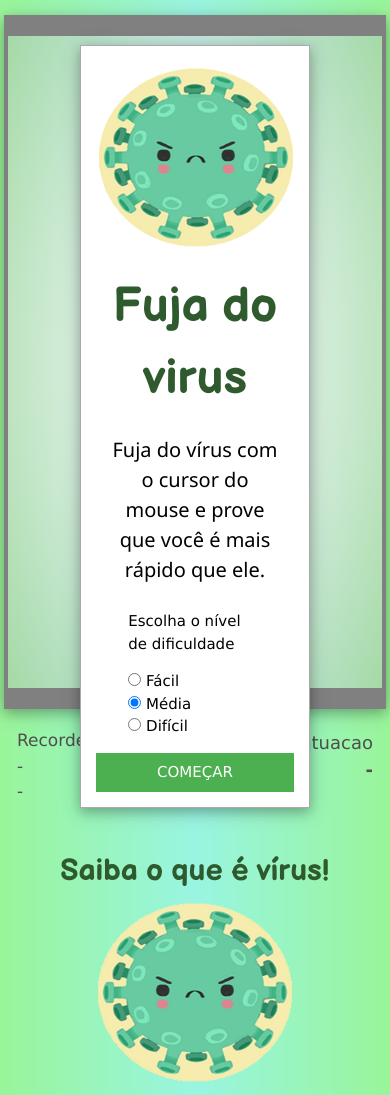
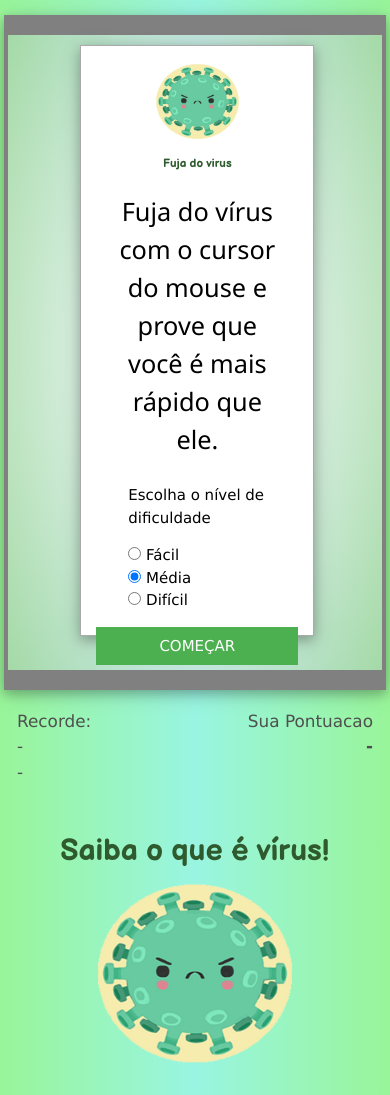
Before and after one commit to YanBasilio/fujadovirus, a PHP site: page / in a window 390 px wide; the page is wider, and only the part inside the window is pictured. Shown: the top 1095 px of that part. Run offline with PHP 8.4, Linux system fonts and the light colour scheme; some libraries are stand-ins or nearby versions.

Commit message:
melhoramentos em responsividade e video drauzio

```diff
--- a/content/css/style.css
+++ b/content/css/style.css
@@ -20,6 +20,7 @@ body{
     top:15px;
     left: 1%;
     width: 98%;
+    height: 80vh;
 }
 
 #regressiva{
@@ -38,7 +39,6 @@ body{
 }
 
 #div-recorde{
-    font-size: 18px;
     color: #4f4f4f;
     text-align: left;
     float: left;
@@ -46,15 +46,14 @@ body{
 }
 
 #div-pontuacao{
-    font-size: 18px;
     color: #4f4f4f;
     text-align: right;
     float: right;
     margin: 17px;
 }
 
-#recorde-atual{
-    font-size: 17px;
+.font-posicao{
+    font-size: 2vh;
 }
 
 .virus{
@@ -104,7 +103,7 @@ body{
     top:0px;
     right:0px;
     width:1%;
-    height:100%;
+    height:80vh;
 }
 
 #parede_campo_left {
@@ -113,14 +112,15 @@ body{
     top:0px;
     left:0px;
     width:1%;
-    height:100%;
+    height:80vh;
 }
 
 #modal_inicio{
     padding: 15px;
     background-color: #FFF;
     border: 1px solid #aaa;
-    width: 60%;
+    width: 60vw;
+    height: 70vh;
     margin-top: 30px;
     margin-left: 20%;
     position: absolute;
@@ -135,7 +135,7 @@ body{
 }
 
 .titulo{
-    font-size: 48px;
+    font-size: 3vw;
     font-family: 'Balsamiq Sans', cursive;
     font-weight: 600;
     color: #2e5a2e;
@@ -152,3 +152,12 @@ body{
     width: 200px;
     top: -30px;
 }
+
+.sub-titulo-modal{
+    font-size: 3vh;
+}
+
+.frame{
+    width: 90vw;
+    height: -webkit-fill-available;
+}
--- a/content/js/script.js
+++ b/content/js/script.js
@@ -26,9 +26,13 @@ firebaseConfig = {
 $(document).ready(function(){
     tela = {'x': window.innerWidth, 'y': window.innerHeight};
     campo_h = tela.y - 150;
-    $('#campo').attr('style', 'height:'+campo_h+'px');
-    $('#parede_campo_left').attr('style', 'height:'+campo_h+'px;');
-    $('#parede_campo_right').attr('style', 'height:'+campo_h+'px;');
+    if(mobile){
+        $('.sub-titulo-modal').css('font-size', '4vw');
+        $('.font-posicao').css('font-size', '3vw');
+    }
+    //$('#campo').attr('style', 'height:'+campo_h+'px');
+    //$('#parede_campo_left').attr('style', 'height:'+campo_h+'px;');
+    //$('#parede_campo_right').attr('style', 'height:'+campo_h+'px;');
 
     $('#modal_inicio').attr('style', 'display:block');
 
--- a/index.php
+++ b/index.php
@@ -25,12 +25,12 @@
 
             <div id="modal_inicio" class="w3-container w3-card-4">
                 <div class="w3-center">
-                    <img src="content/img/coroninha.png" style="width:200px;"/>
+                    <img src="content/img/coroninha.png" style="width:10vh;"/>
                     <h2 class="titulo">Fuja do virus</h2>
                 </div>
 
                 <div class="w3-container" style="margin-bottom: 15px">
-                    <h4 class=" w3-center">Fuja do vírus com o cursor do mouse e prove que você é mais rápido que ele.</h4>
+                    <h4 class="sub-titulo-modal w3-center">Fuja do vírus com o cursor do mouse e prove que você é mais rápido que ele.</h4>
                     <div class="w3-container">
                         <p>Escolha o nível de dificuldade</p>
                         <div>
@@ -52,10 +52,10 @@
         </div>
 
         <div id="div-recorde">
-            <p  id="recorde-atual"> Recorde: <br/> - <br/> - </p>
+            <p id="recorde-atual" class="font-posicao"> Recorde: <br/> - <br/> - </p>
         </div>
         <div id="div-pontuacao">
-            <p> Sua Pontuacao <br/><b id="pt_atual"> - </b></p>
+            <p class="font-posicao"> Sua Pontuacao <br/><b id="pt_atual"> - </b></p>
         </div>
 
         <div class="w3-row w3-center">
@@ -90,7 +90,8 @@
             </ul>
             </div>
             <div class="w3-col m2">&nbsp;</div>
-            <h4 class="w3-col subtitulo w3-center">PREVINA-SE!</h4>
+            <h4 class="w3-col subtitulo w3-center">Aprenda a lavar as mãos correetamente e previna-se!</h4>
+            <iframe class="frame" src="https://www.youtube.com/embed/rsQlyIwetsE" frameborder="0" allow="accelerometer; autoplay; encrypted-media; gyroscope; picture-in-picture" allowfullscreen></iframe>
         </div>
 
         <div class="div-adsense w3-center">
@@ -115,7 +116,7 @@
                         <h2 class="w3-center">RECORDE!!!</h2>
                     </header>
                     <div class="w3-container  w3-center" style="margin-bottom: 15px">
-                        <h3 class=" w3-center">Uaal!! Você bateu o último recorde na dificuldade <b id="nivel_recorde">-</b>.</h3>
+                        <h3 class="sub-titulo-modal  w3-center">Uaal!! Você bateu o último recorde na dificuldade <b id="nivel_recorde">-</b>.</h3>
 
                         <p>O recorde era de <b id="recorde_antigo"></b> e você superou com <b id="recorde_novo"></b> virus.</p>
 
@@ -138,7 +139,7 @@
                         <h2 id="titu-perda" class="w3-center"></h2>
                     </header>
                     <div class="w3-container w3-center" style="margin-bottom: 15px">
-                         <h3 id="mensagem_perda"></h3>
+                         <h3 id="mensagem_perda" class="sub-titulo-modal"></h3>
                     </div>
                     <footer class="w3-container" style="margin-bottom: 15px">
                         <button class="w3-button w3-green w3-col" onclick="reiniciar_jogo()">Jogar Novamente</button>
```
Also changed, not shown: 1 other file.
